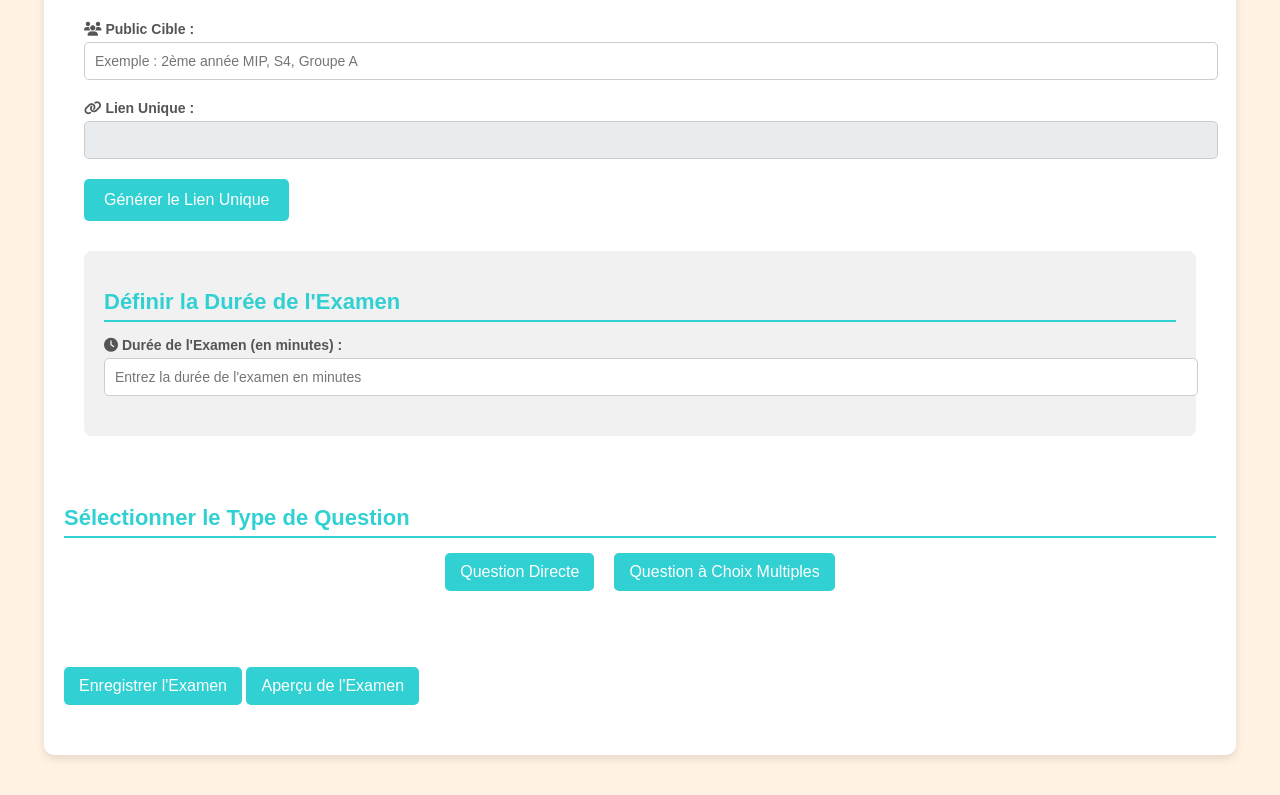
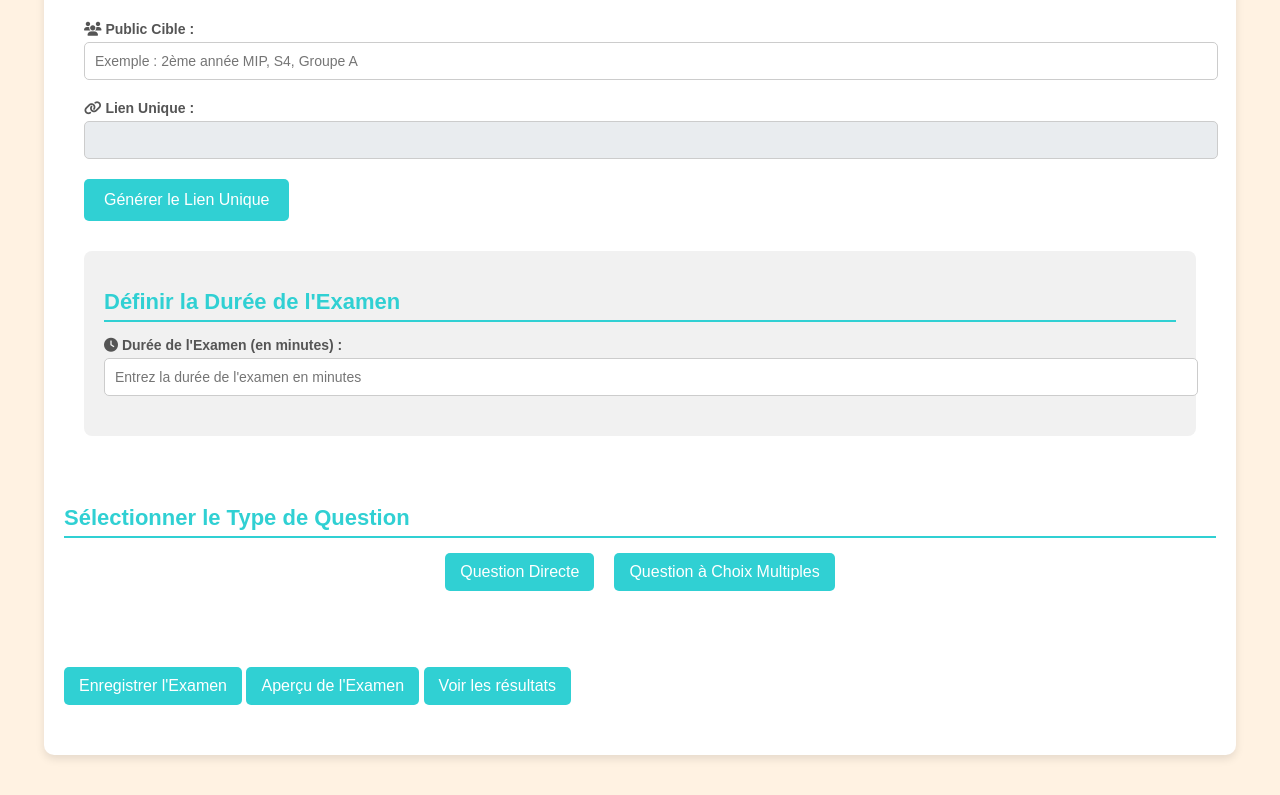
Before and after one commit to Heva3/Online-Exam-plateforme-, a plain HTML site: page Frontend/PAGES/create_exam.html in a window 1280 px wide. Shown: the part 437-1232 px from the top of the page. Drawn offline with Linux system fonts and the light colour scheme.

Commit message:
added a button to see results of the exam

```diff
--- a/Frontend/PAGES/create_exam.html
+++ b/Frontend/PAGES/create_exam.html
@@ -204,7 +204,6 @@
             <div id="qcm-options" class="qcm-options-list"></div>
           </div>
 
-
           <div class="input-group">
             <label for="qcm-marks">Attribuer des Points :</label>
             <input
@@ -257,6 +256,13 @@
         <button type="button" class="btn" onclick="previewExam()">
           Aperçu de l'Examen
         </button>
+        <button
+          type="button"
+          class="btn"
+          onclick="window.location.href='results.html';"
+        >
+          Voir les résultats
+        </button>
       </section>
     </div>
 
```
Also changed, not shown: Frontend/PAGES/results.html (renamed from Frontend/PAGES/exam_link.html, +1 -1 lines).
